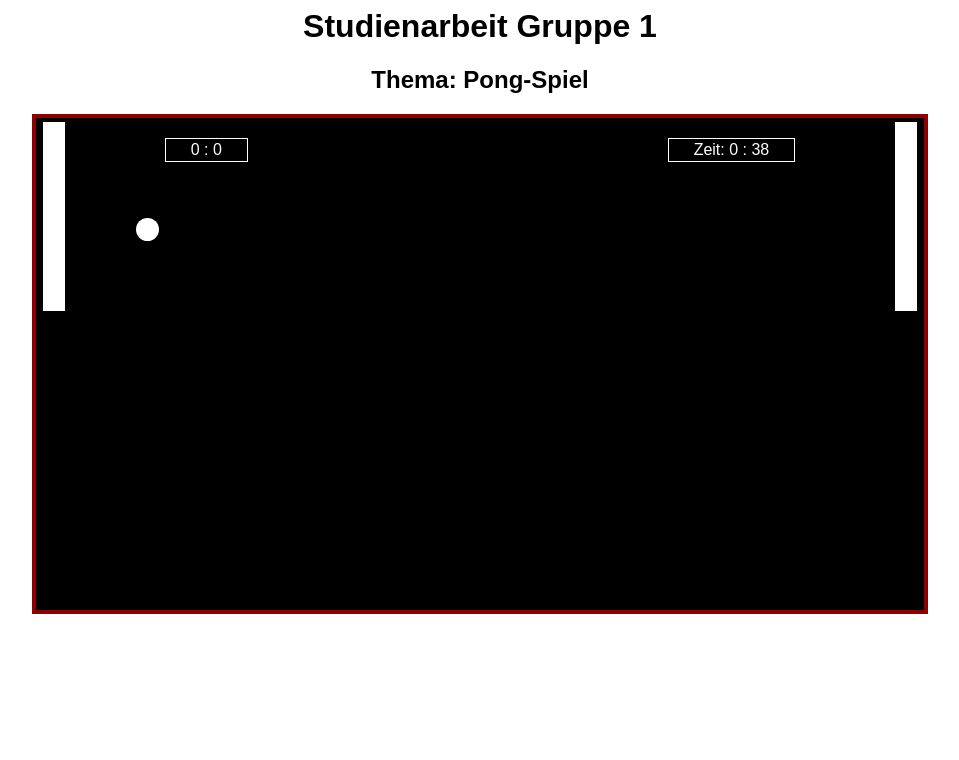
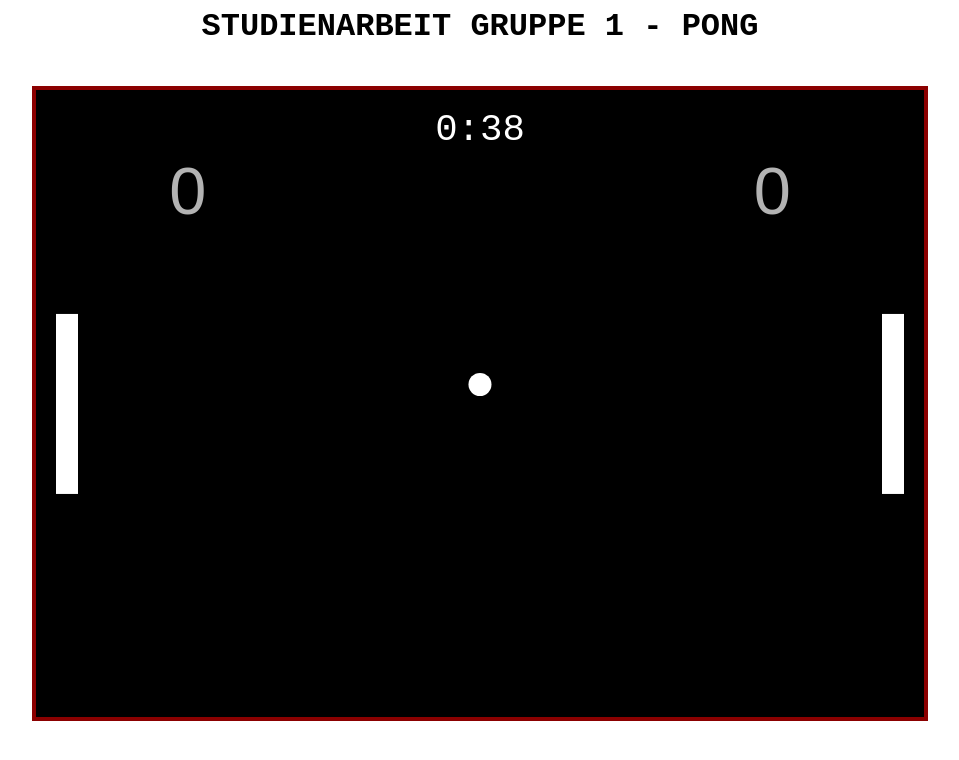
Before and after one commit to maadc/STA_Gruppe1, a plain HTML site: page index.html in a window 1280 px wide. Shown: the whole page, without its empty margins (160-1119 px from the left). Drawn offline with Linux system fonts and the light colour scheme.

Commit message:
28 position absolute ausprobiert und Layout weiter angepasst

```diff
--- a/css/style.css
+++ b/css/style.css
@@ -1,6 +1,6 @@
 *{
     box-sizing: border-box;
-    font-family: sans-serif;
+    font-family: 'Space Mono', monospace;
 }
 
 h1,
@@ -9,55 +9,81 @@ h2{
  color:rgb(0, 0, 0);
 }
 
+header {
+    height:10%;
+}
+
 .container{
     display: flex;
     justify-content: center;
+    height:90%;
+    width:100%;
 }
 #spielfeld{
+    position:relative;
     min-width: 700px;
     width: 70vw;
-    height: 500px; /*fixe Höhe, pongbars skalieren mit*/
+    height: 90%;
     border: 4px solid darkred;
     background-color: black;
 }
 
 .pongbars {
     width: 1.7vw;
-    height: calc(40% - 8px);
+    height: calc(30% - 8px);
     background-color: white;
 }
 
 #pongbar_left {
-    margin: 4px 0 4px 7px;
-    float: left;
+    position:absolute;
+    left: 20px;
+    top: 50%;
+    transform: translateY(-50%);
 }
 
 #pongbar_right {
-    margin: 4px 7px 4px 0px;
-    float: right;
+    position:absolute;
+    right:20px;
+    top:50%;
+    transform: translateY(-50%);
 }
 
 #zeitanzeige {
+    position: absolute;
     color:white;
-    border: 1px solid white;
-    padding: 2px 25px;
-    margin: 20px 100px;
-    float: right;
+    top:3%;
+    left:50%;
+    transform: translateX(-50%);
+    font-size: 28pt;
+
 }
 
-#punktestand {
-    color:white;
-    border: 1px solid white;
-    padding: 2px 25px;
-    margin: 20px 100px;
-    float: left;
+#punktestandLinks {
+    font-family: sans-serif;
+    position:absolute;
+    top:10%;
+    left:15%;
+    font-size: 50pt;
+    color: rgba(255,255,255,0.7);
+
+}
+
+#punktestandRechts {
+    font-family:sans-serif;
+    position:absolute;
+    top:10%;
+    right:15%;
+    font-size: 50pt;
+    color: rgba(255,255,255,0.7);
 }
 
 #ball {
+    position:absolute;
+    left:50%;
+    top:45%;
+    transform: translateX(-50%);
     background-color: white;
     width:1.8vw;
     height:1.8vw;
-    border-radius:100%;
-    margin-left:100px;
-    margin-top:100px;
+    border-radius:50%;
 }
--- a/index.html
+++ b/index.html
@@ -10,23 +10,17 @@
 
 <body>
     <header>
-        <h1>Studienarbeit Gruppe 1</h1>
-        <h2>Thema: Pong-Spiel</h2>
+        <h1>STUDIENARBEIT GRUPPE 1 - PONG</h1>
     </header>
     <main class="container">
         <div id="spielfeld">
             <div class="pongbars" id="pongbar_left"></div>
             <div class="pongbars" id="pongbar_right"></div>
-            <span id="zeitanzeige">Zeit:
-                <span id="zeit-minuten">0</span>
-                :
-                <span id="zeit-sekunden">38</span>
-            </span>
-            <div id="punktestand">
-                <span id="punktestandLinks">0</span>
-                :
-                <span id="punktestandRechts">0</span>
+            <div id="zeitanzeige">
+                <span id="zeit-minuten">0</span>:<span id="zeit-sekunden">38</span>
             </div>
+            <div id="punktestandLinks">0</div>
+            <div id="punktestandRechts">0</div>
             <div id="Ball"></div>
         </div>
     </main>
```
